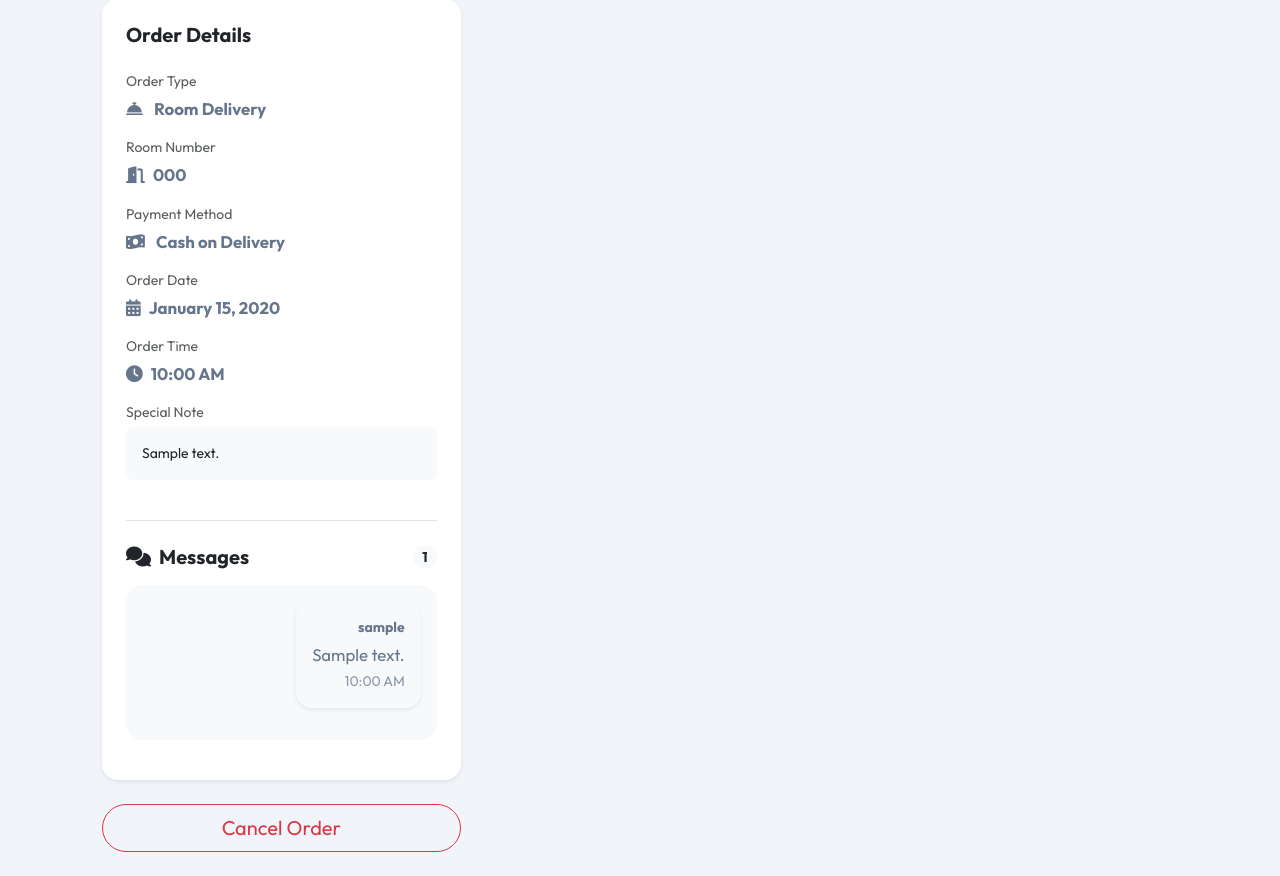
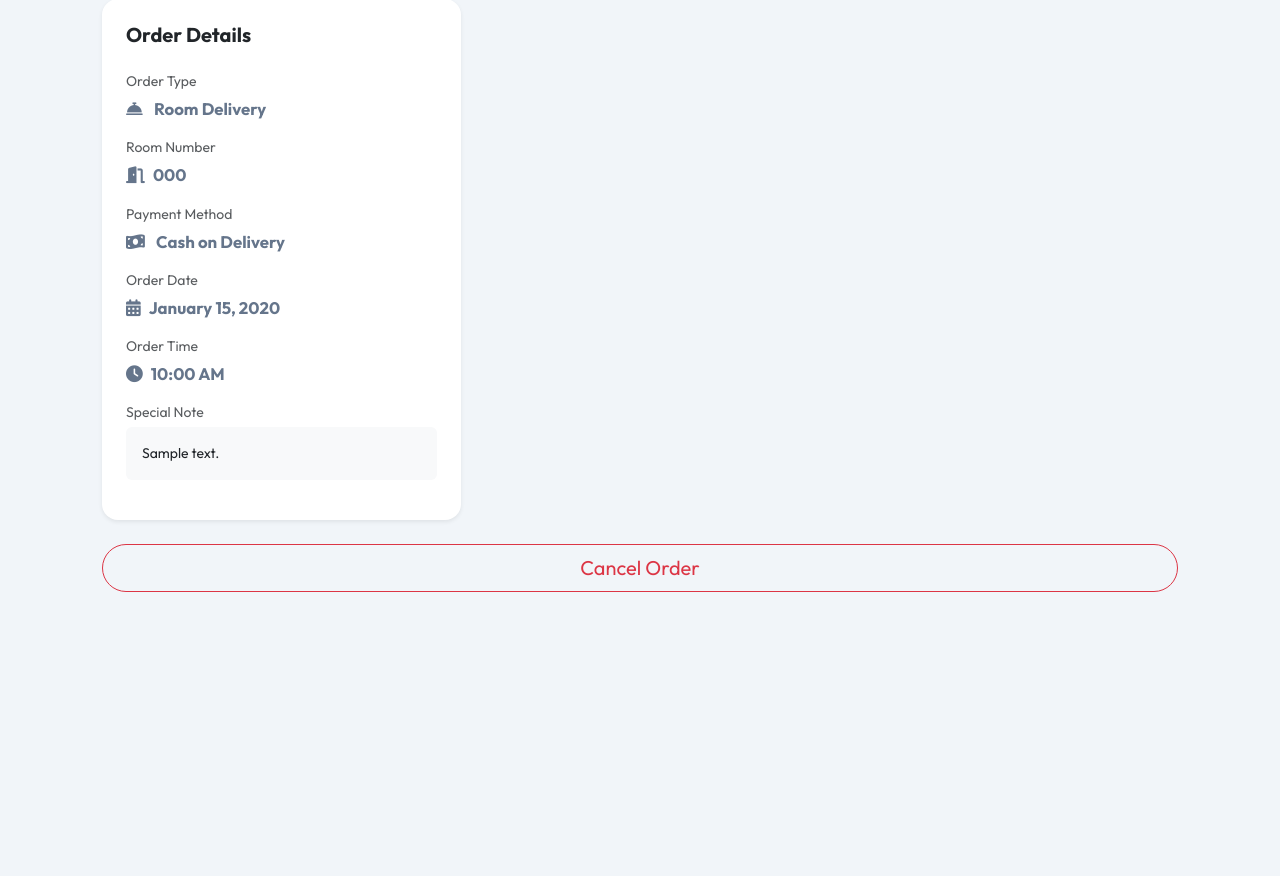
Before and after one commit to arjunbabu9656/Hotal-management, a Django app: page /orders/order/1/ in a window 1280 px wide. Shown: the part 782-1658 px from the top of the page. After the commit the page ends 1374 px from the top, so only its background shows below. Run offline with Django 5.2, Linux system fonts and the light colour scheme; a user stored in the database is signed in; tables that the repository leaves empty hold one stand-in row (values such as "Sample post"); grey boxes marked "Sample" are stand-in pictures.

Commit message:
UI: Completely removed messaging system and repaired templates

```diff
--- a/orders/templates/orders/order_detail.html
+++ b/orders/templates/orders/order_detail.html
@@ -165,43 +165,7 @@
                 </div>
             </div>
             {% endif %}
-
-            <!-- Messaging Section -->
-            <div class="mt-4 pt-4 border-top">
-                <h5 class="fw-bold mb-3 d-flex justify-content-between align-items-center">
-                    <span><i class="fas fa-comments me-2 text-teal"></i>Messages</span>
-                    <span class="badge bg-light text-dark rounded-pill extra-small">{{ order.messages.count }}</span>
-                </h5>
-
-                <div class="message-container bg-light rounded-4 p-3 mb-3" style="max-height: 250px; overflow-y: auto;">
-                    {% for msg in order.messages.all %}
-                    <div class="mb-3 {% if msg.is_staff_message %}text-start{% else %}text-end{% endif %} animate-fade-in">
-                        <div class="d-inline-block p-3 rounded-4 shadow-sm {% if msg.is_staff_message %}bg-white border-start border-teal border-4{% else %}bg-teal text-white{% endif %}" style="max-width: 85%;">
-                            <p class="mb-1 small fw-bold">{% if msg.is_staff_message %}Staff Update{% else %}{{ msg.sender.username }}{% endif %}</p>
-                            <p class="mb-1">{{ msg.content }}</p>
-                            <p class="extra-small mb-0 opacity-75">{{ msg.created_at|date:"H:i A" }}</p>
-                        </div>
-                    </div>
-                    {% empty %}
-                    <div class="text-center py-4 opacity-50">
-                        <i class="fas fa-comment-slash fa-2x mb-2"></i>
-                        <p class="small mb-0">No messages yet.</p>
-                    </div>
-                    {% endfor %}
-                </div>
-
-                {% if user.profile.role in 'staff,manager' %}
-                <form action="{% url 'orders:send_order_message' order.id %}" method="post" class="mt-2">
-                    {% csrf_token %}
-                    <div class="input-group">
-                        <input type="text" name="content" class="form-control border-0 bg-light rounded-start-pill px-3 shadow-none" placeholder="Type a message to guest..." required>
-                        <button class="btn btn-premium rounded-end-pill px-3" type="submit">
-                            <i class="fas fa-paper-plane"></i>
-                        </button>
-                    </div>
-                </form>
-                {% endif %}
-            </div>
+        </div>
 
             {% if order.status == 'delivered' %}
             <div class="mt-4 pt-4 border-top">
--- a/orders/urls.py
+++ b/orders/urls.py
@@ -11,6 +11,5 @@ urlpatterns = [
     path('my-orders/', views.order_list, name='order_list'),
     path('order/<int:order_id>/', views.order_detail, name='order_detail'),
     path('order/<int:order_id>/cancel/', views.cancel_order, name='cancel_order'),
-    path('order/<int:order_id>/message/', views.send_order_message, name='send_order_message'),
     path('order/<int:order_id>/feedback/', views.submit_feedback, name='submit_feedback'),
 ]
--- a/orders/views.py
+++ b/orders/views.py
@@ -167,21 +167,3 @@ def cancel_order(request, order_id):
     if request.user.profile.role in ['manager', 'owner']:
         return redirect('manager:order_list')
     return redirect('orders:order_list')
-
-@login_required
-@role_required(allowed_roles=['staff', 'manager', 'owner'])
-@require_POST
-def send_order_message(request, order_id):
-    order = get_object_or_404(Order, id=order_id)
-    content = request.POST.get('content')
-
-    if content:
-        OrderMessage.objects.create(
-            order=order,
-            sender=request.user,
-            content=content,
-            is_staff_message=True
-        )
-        messages.success(request, "Message sent to customer.")
-
-    return redirect('orders:order_detail', order_id=order_id)
```
Also changed, not shown: staff/templates/staff/base_staff.html (+1 -36 lines), staff/templates/staff/partials/order_card.html (+0 -7 lines).
